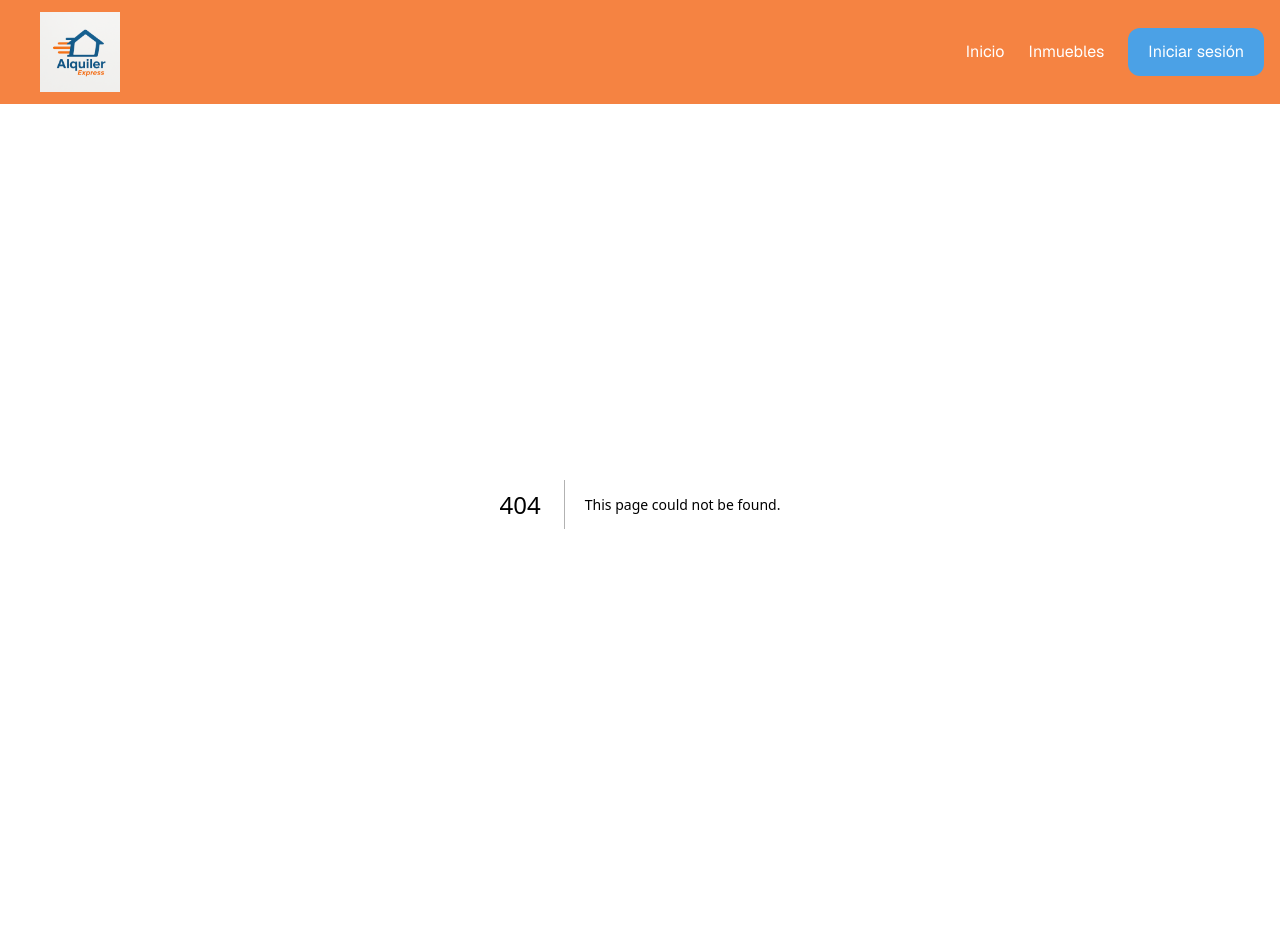
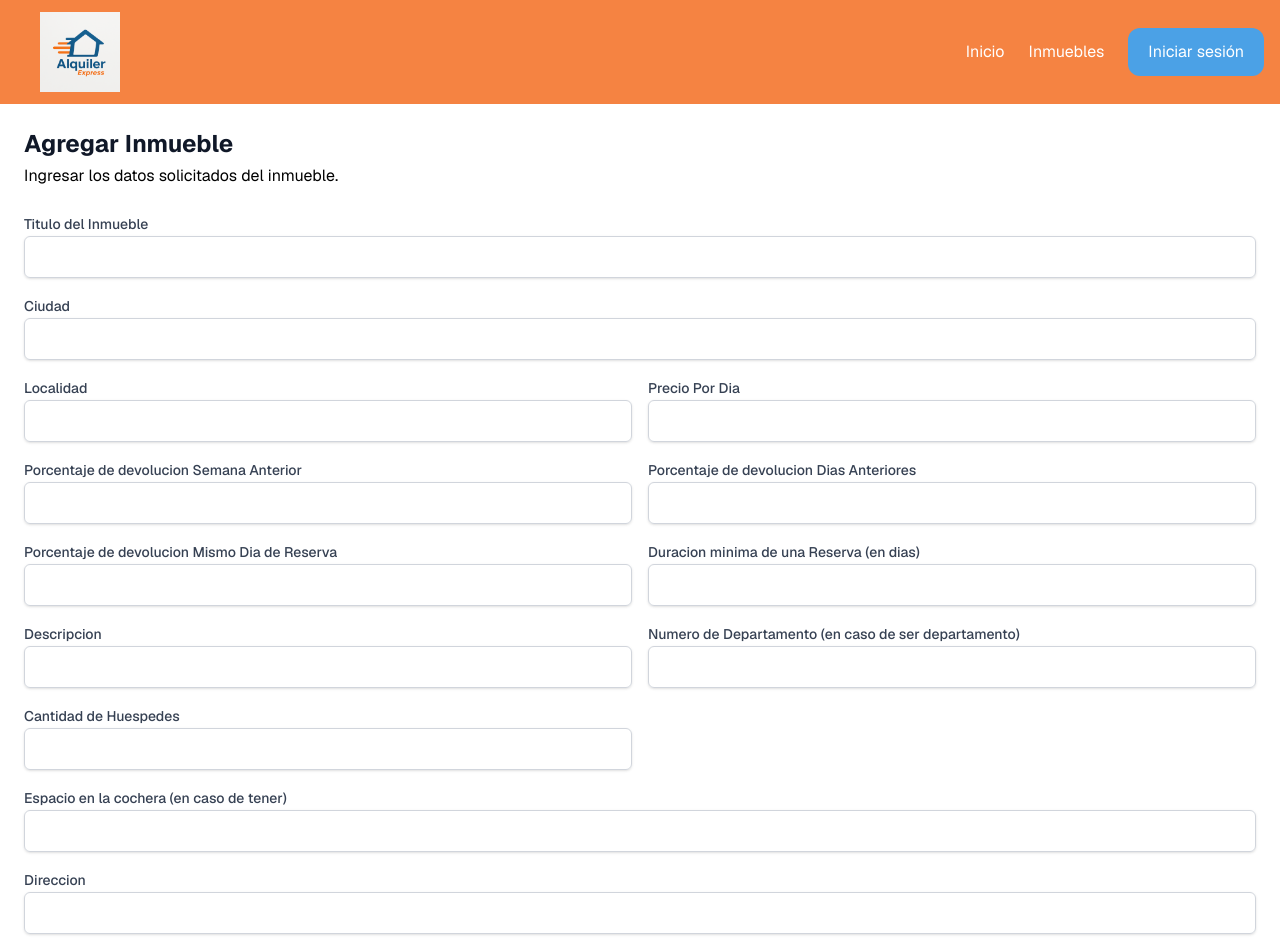
Before and after one commit to nachomattano/AlquilerExpress, a Next.js app: page /AgregarInmueble/1 in a window 1280 px wide. Before the commit this address had no page. Shown: the top 952 px of the page. Before the commit the page ends 904 px from the top, so only its background shows below. Built offline with nearby package versions, Linux system fonts and the light colour scheme; no server answers.

Commit message:
Modificar Inmueble

```diff
--- /dev/null
+++ b/src/app/AgregarInmueble/[id]/page.tsx
@@ -0,0 +1,11 @@
+import AgregarInmueble from "@/components/mipanel/administrador/AgregarInmueble"
+
+interface PageProps {
+  params: { id: string };
+}
+
+export default async function Page({ params }: PageProps) {
+    const { id } = await params
+
+  return (<AgregarInmueble id={id} />)
+}
--- a/src/components/mipanel/administrador/AgregarInmueble.tsx
+++ b/src/components/mipanel/administrador/AgregarInmueble.tsx
@@ -1,8 +1,8 @@
 'use client'
 
-import { useState } from "react"
+import { useEffect, useState } from "react"
 
-export default function AgregarInmueble() {
+export default function AgregarInmueble({id}:{id?: string | undefined}) {
     const [titulo, setTitulo] = useState("")
     const [ciudad, setCiudad] = useState("")
     const [localidad, setLocalidad] = useState("")
@@ -20,13 +20,42 @@ export default function AgregarInmueble() {
     const [mismoDia, setMismoDia] = useState("")
     const [periodominimo, setFechaMaxima] = useState("")
     const [preciopordia, setPrecio] = useState("")
+    const isEditing = Boolean(id)
+useEffect(() => {
+    if (!isEditing) return;
+    console.log(id)
+    const fetchInmueble = async () => {
+        const res = await fetch(`/api/inmueble/${id}`);
+        const data = await res.json();
+
+        setTitulo(data.titulo);
+        setCiudad(data.ciudad);
+        setLocalidad(data.localidad);
+        setDescripcion(data.descripcion);
+        setDpto(data.dpto);
+        setEspacioCochera(data.espaciocochera);
+        setCantHuespedes(data.cantidadhuespedes);
+        setDireccion(data.direccion);
+        setTipo(data.tipo);
+        setImagen(data.imagen);
+        setSemanaAnterior(data.semanaanterior);
+        setdiasAnteriores(data.diasanteriores);
+        setMismoDia(data.mismodia);
+        setFechaMaxima(data.duracionminima);
+        setPrecio(data.preciopordia);
+        console.log("TITULOOOOO", data.titulo)
+    };
+
+    fetchInmueble();
+}, [id]);
 
 
     const handleSubmit = async (e: React.FormEvent) => {
         e.preventDefault()
+        if(!isEditing){
         const res = await fetch('/api/inmueble', {
             method: 'POST',
-            body: JSON.stringify({cantidadhuespedes:cantidadHuespedes,titulo, espaciocochera:espacioCochera, dpto , direccion, localidad, ciudad, tipo, descripcion, semanaanterior:semanaAnterior, diasanteriores:diasAnteriores, mismodia:mismoDia, periodominimo: periodominimo, preciopordia, imagen}),
+            body: JSON.stringify({cantidadhuespedes:cantidadHuespedes,titulo, espaciocochera:espacioCochera, dpto , direccion, localidad, ciudad, tipo, descripcion, semanaanterior:semanaAnterior, diasanteriores:diasAnteriores, mismodia:mismoDia, duracionminima: periodominimo, preciopordia, imagen}),
             headers: { 'Content-Type': 'application/json' }
         });
 
@@ -34,6 +63,9 @@ export default function AgregarInmueble() {
             alert ('Empleado Creado con Exito!')// o a donde quieras ir
         } else {
             alert(await res.text());
+        }
+        }else{
+
         }
     }
 
@@ -54,7 +86,8 @@ export default function AgregarInmueble() {
                         type="text"
                         placeholder=""
                         required
-                        value={titulo}
+                        value={titulo ?? ''}
+
                         onChange={(e) => setTitulo(e.target.value)}
                         className="w-full px-3 py-2 border border-gray-300 rounded-md shadow-sm placeholder-gray-400 focus:outline-none focus:ring-2 focus:ring-blue-500 focus:border-blue-500"
                         />
@@ -69,7 +102,7 @@ export default function AgregarInmueble() {
                         type="text"
                         placeholder=""
                         required
-                        value={ciudad}
+                        value={ciudad ?? ''}
                         onChange={(e) => setCiudad(e.target.value)}
                         className="w-full px-3 py-2 border border-gray-300 rounded-md shadow-sm placeholder-gray-400 focus:outline-none focus:ring-2 focus:ring-blue-500 focus:border-blue-500"
                         />
@@ -85,9 +118,25 @@ export default function AgregarInmueble() {
                                 type="text"
                                 placeholder=""
                                 required
-                                value={localidad}
+                                value={localidad ?? ''}
                                 onChange={(e) => setLocalidad(e.target.value)}
                                 className="w-full px-3 py-2 border border-gray-300 rounded-md shadow-sm placeholder-gray-400 focus:outline-none focus:ring-2 focus:ring-blue-500 focus:border-blue-500"
+                            />
+                        </div>
+
+                        <div className="space-y-2">
+                            <label htmlFor="preciopordia" className="text-sm font-medium text-gray-700">
+                            Precio Por Dia
+                            </label>
+                            <input
+                            id="preciopordia"
+                            type="number"
+                            min={1}
+                            placeholder=""
+                            required
+                            value={preciopordia ?? ''}
+                            onChange={(e) => setPrecio(e.target.value)}
+                            className="w-full px-3 py-2 border border-gray-300 rounded-md shadow-sm placeholder-gray-400 focus:outline-none focus:ring-2 focus:ring-blue-500 focus:border-blue-500"
                             />
                         </div>
 
@@ -101,7 +150,7 @@ export default function AgregarInmueble() {
                             max="100"
                             placeholder=""
                             required
-                            value={semanaAnterior}
+                            value={semanaAnterior ?? ''}
                             onChange={(e) => setSemanaAnterior(e.target.value)}
                             className="w-full px-3 py-2 border border-gray-300 rounded-md shadow-sm placeholder-gray-400 focus:outline-none focus:ring-2 focus:ring-blue-500 focus:border-blue-500"
                             />
@@ -116,7 +165,7 @@ export default function AgregarInmueble() {
                             type="number"
                             max="100"
                             required
-                            value={diasAnteriores}
+                            value={diasAnteriores ?? ''}
                             onChange={(e) => setdiasAnteriores(e.target.value)}
                             className="w-full px-3 py-2 border border-gray-300 rounded-md shadow-sm placeholder-gray-400 focus:outline-none focus:ring-2 focus:ring-blue-500 focus:border-blue-500"
                             />
@@ -131,7 +180,7 @@ export default function AgregarInmueble() {
                             type="number"
                             max="100"
                             required
-                            value={mismoDia}
+                            value={mismoDia ?? ''}
                             onChange={(e) => setMismoDia(e.target.value)}
                             className="w-full px-3 py-2 border border-gray-300 rounded-md shadow-sm placeholder-gray-400 focus:outline-none focus:ring-2 focus:ring-blue-500 focus:border-blue-500"
                             />
@@ -139,15 +188,15 @@ export default function AgregarInmueble() {
 
                         <div className="space-y-2">
                             <label htmlFor="" className="text-sm font-medium text-gray-700">
-                            Periodo Maximo a Solicitar una Reserva Inmueble (ejemplo "1 mes")
+                            Duracion minima de una Reserva (en dias)
                             </label>
                             <input
                             id="titulo"
                             type="number"
-                            min={periodominimo}
+                            min={2}
                             placeholder=""
                             required
-                            value={periodominimo}
+                            value={periodominimo ?? ''}
                             onChange={(e) => setFechaMaxima(e.target.value)}
                             className="w-full px-3 py-2 border border-gray-300 rounded-md shadow-sm placeholder-gray-400 focus:outline-none focus:ring-2 focus:ring-blue-500 focus:border-blue-500"
                             />
@@ -162,7 +211,7 @@ export default function AgregarInmueble() {
                                 type="text"
                                 placeholder=""
                                 required
-                                value={descripcion}
+                                value={descripcion ?? ''}
                                 onChange={(e) => setDescripcion(e.target.value)}
                                 className="w-full px-3 py-2 border border-gray-300 rounded-md shadow-sm placeholder-gray-400 focus:outline-none focus:ring-2 focus:ring-blue-500 focus:border-blue-500"
                             />
@@ -176,7 +225,7 @@ export default function AgregarInmueble() {
                                 id="dpto"
                                 type="text"
                                 placeholder=""
-                                value={dpto}
+                                value={dpto ?? ''}
                                 onChange={(e) => setDpto(e.target.value)}
                                 className="w-full px-3 py-2 border border-gray-300 rounded-md shadow-sm placeholder-gray-400 focus:outline-none focus:ring-2 focus:ring-blue-500 focus:border-blue-500"
                             />
@@ -190,7 +239,7 @@ export default function AgregarInmueble() {
                                 id="cantidadHuespedes"
                                 type="number"
                                 placeholder=""
-                                value={cantidadHuespedes}
+                                value={cantidadHuespedes ?? ''}
                                 onChange={(e) => setCantHuespedes(e.target.value)}
                                 className="w-full px-3 py-2 border border-gray-300 rounded-md shadow-sm placeholder-gray-400 focus:outline-none focus:ring-2 focus:ring-blue-500 focus:border-blue-500"
                             />
@@ -205,7 +254,7 @@ export default function AgregarInmueble() {
                                 id="espacioCochera"
                                 type="number"
                                 placeholder=""
-                                value={espacioCochera}
+                                value={espacioCochera ?? ''}
                                 onChange={(e) => setEspacioCochera(e.target.value)}
                                 className="w-full px-3 py-2 border border-gray-300 rounded-md shadow-sm placeholder-gray-400 focus:outline-none focus:ring-2 focus:ring-blue-500 focus:border-blue-500"
                             />
@@ -219,7 +268,7 @@ export default function AgregarInmueble() {
                                 id="direccion"
                                 type="text"
                                 placeholder=""
-                                value={direccion}
+                                value={direccion ?? ''}
                                 onChange={(e) => setDireccion(e.target.value)}
                                 className="w-full px-3 py-2 border border-gray-300 rounded-md shadow-sm placeholder-gray-400 focus:outline-none focus:ring-2 focus:ring-blue-500 focus:border-blue-500"
                             />
@@ -233,7 +282,7 @@ export default function AgregarInmueble() {
                                 id="tipo"
                                 type="text"
                                 placeholder=""
-                                value={tipo}
+                                value={tipo ?? ''}
                                 onChange={(e) => setTipo(e.target.value)}
                                 className="w-full px-3 py-2 border border-gray-300 rounded-md shadow-sm placeholder-gray-400 focus:outline-none focus:ring-2 focus:ring-blue-500 focus:border-blue-500"
                             />
@@ -247,7 +296,7 @@ export default function AgregarInmueble() {
                                 id="imagen"
                                 type="text"
                                 placeholder="https://..."
-                                value={imagen}
+                                value={imagen ?? ''}
                                 onChange={(e) => setImagen(e.target.value)}
                                 className="w-full px-3 py-2 border border-gray-300 rounded-md shadow-sm placeholder-gray-400 focus:outline-none focus:ring-2 focus:ring-blue-500 focus:border-blue-500"
                             />
@@ -257,7 +306,7 @@ export default function AgregarInmueble() {
                         type="submit"
                         className="w-full bg-orange-500 hover:bg-orange-600 text-white font-medium py-2 px-4 rounded-md transition-colors duration-200 focus:outline-none focus:ring-2 focus:ring-green-500 focus:ring-offset-2"
                     >
-                        Crear Inmueble
+                    {isEditing && "Modificar Inmueble"}    {!isEditing && "Crear Inmueble"}
                     </button>
                 </form>
             </div>
--- a/src/pages/api/inmueble.ts
+++ b/src/pages/api/inmueble.ts
@@ -7,7 +7,7 @@ import { estadoInmueble } from '@/types/estado-inmueble'
 
 export default async function handler(req:NextApiRequest,res:NextApiResponse){
 
-    const {method, query:{ id }, body: { cantidadhuespedes,titulo, espaciocochera, dpto , direccion, estado, localidad, ciudad, tipo, descripcion, semanaanterior, diasanteriores, mismodia, fechamaxima, imagen}} = req
+    const {method, query:{ id }, body: { cantidadhuespedes,titulo, espaciocochera, dpto , direccion, estado, localidad, ciudad, tipo, descripcion, semanaanterior, diasanteriores, mismodia, duracionminima, preciopordia, imagen}} = req
 
 
     if (method == 'GET'){
@@ -18,7 +18,7 @@ export default async function handler(req:NextApiRequest,res:NextApiResponse){
     }
 
     if (method == 'POST'){
-        const inmueble : inmueble = { id:null, titulo, espaciocochera, cantidadhuespedes, estado:estadoInmueble.disponible, dpto,direccion,localidad, ciudad, tipo, descripcion, semanaanterior, diasanteriores, mismodia, fechamaxima, imagen }
+        const inmueble : inmueble = { id:null, titulo, espaciocochera, cantidadhuespedes, estado:estadoInmueble.disponible, dpto,direccion,localidad, ciudad, tipo, descripcion, semanaanterior, diasanteriores, mismodia, periodominimo:3, preciopordia, duracionminima, imagen }
 
         await createInmueble(inmueble)
         res.send('OK')
--- a/src/pages/api/inmueble/[id].ts
+++ b/src/pages/api/inmueble/[id].ts
@@ -1,7 +1,8 @@
-import { getInmueble } from '@/lib/db/inmuebles'
+import { getInmueble, updateStateInmueble } from '@/lib/db/inmuebles'
+import { estadoInmueble } from '@/types/estado-inmueble'
 import type { NextApiRequest, NextApiResponse } from 'next'
 export default async function handler(req:NextApiRequest,res:NextApiResponse){
-    const {method, query: { id }} = req
+    const {method, query: { id,cantidadhuespedes,titulo, espaciocochera, dpto , direccion, estado, localidad, ciudad, tipo, descripcion, semanaanterior, diasanteriores, mismodia, duracionminima, preciopordia, imagen }} = req
 
 
     if (method == 'GET'){
@@ -10,9 +11,25 @@ export default async function handler(req:NextApiRequest,res:NextApiResponse){
         if (!resp){
             res.status(404).send('no se encontro el inmueble sugerido')
         }
-        res.status(200).json(JSON.stringify(resp))
-    }else{
-        return ''
+        res.status(200).json(resp)
+        return
+    }
+    if (method == 'POST'){
+        const inmueble = await getInmueble(id as string)
+        if (estadoInmueble.reservado == inmueble?.estado && estado == estadoInmueble.enMantenimiento){
+            res.status(400).send('el inmueble esta reservado actualmente.')
+            return
+        }
+        if (estadoInmueble.alquilado == inmueble?.estado && estado == estadoInmueble.enMantenimiento){
+            res.status(400).send('el inmueble esta alquilado actualmente.')
+            return
+        }
+        const resp = await updateStateInmueble(estado as estadoInmueble, id as string)
+        res.status(200).send('se cambio el estado con exito.')
+    }
+
+    if (method == 'PUT'){
+
     }
 
 }
--- a/src/pages/api/users/empleados/[id].ts
+++ b/src/pages/api/users/empleados/[id].ts
@@ -1,4 +1,4 @@
-import { deleteEmpleado, getEmpleado, getEmpleadoPorId, setEmpleadoActivo } from '@/lib/db/usuarios/empleados'
+import { deleteEmpleado, getEmpleadoPorId, setEmpleadoActivo } from '@/lib/db/usuarios/empleados'
 import type { NextApiRequest, NextApiResponse } from 'next'
 import { user } from '@/types/user'
 import { changeState } from '@/lib/usuarios'
--- a/src/types/estado-inmueble.ts
+++ b/src/types/estado-inmueble.ts
@@ -1,4 +1,4 @@
 
 export enum estadoInmueble{
-    reservado, alquilado, noDisponible, enMantenimiento,disponible
+    reservado = "reservado", alquilado = "alquilado", noDisponible = "noDisponible", enMantenimiento = "enMantenimiento",disponible="disponible"
 }
```
Also changed, not shown: src/app/paneladministrador/page.tsx (+8 -0 lines), src/app/verInmuebles/page.tsx (added, +45 -0 lines), src/components/mipanel/VerInmuebles.tsx (added, +43 -0 lines), src/components/mipanel/administrador/InicioAdmin.tsx (+15 -2 lines), src/lib/db/inmuebles.ts (+10 -0 lines).
